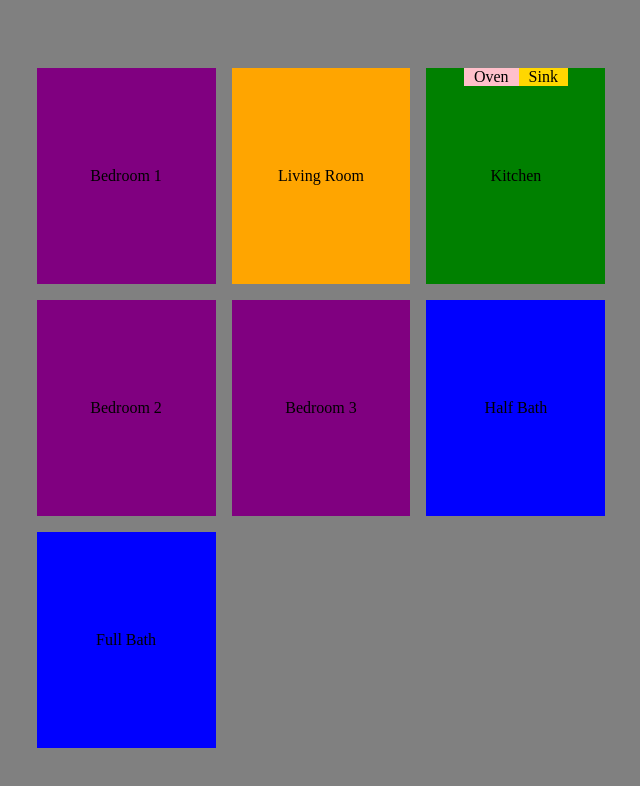
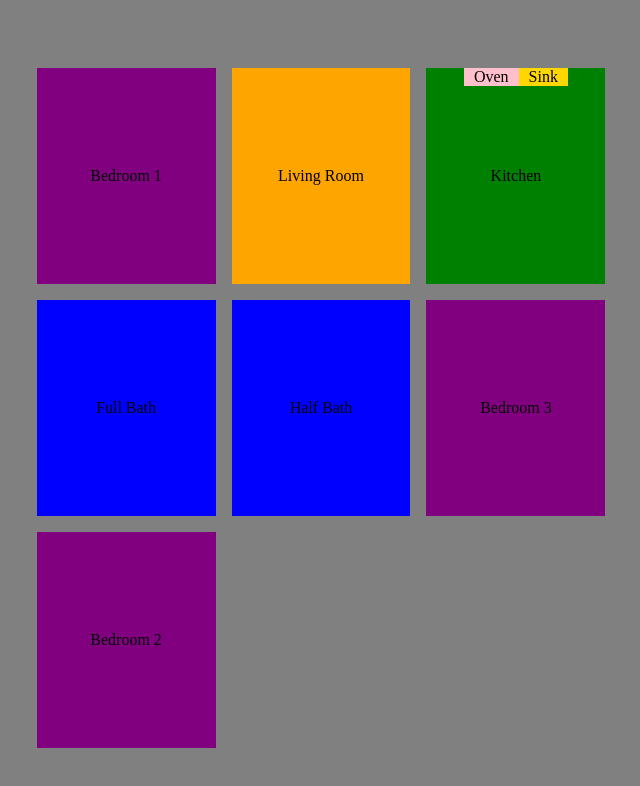
Before and after one commit to saraehutch94/react-floor-plan, a React (Create React App) app: page / in a window 1280 px wide. Shown: the top 786 px of the page, without its empty margins (319-959 px from the left). Built offline with nearby package versions, Linux system fonts and the light colour scheme.

Commit message:
re-arrange other rows of grid

```diff
--- a/src/components/FloorPlan/index.js
+++ b/src/components/FloorPlan/index.js
@@ -10,10 +10,10 @@ function FloorPlan() {
       <Bedroom bedNum={1} />
       <LivingRoom />
       <Kitchen />
+      <Bathroom size={"Full"} />
+      <Bathroom size={"Half"} />
+      <Bedroom bedNum={3} />
       <Bedroom bedNum={2} />
-      <Bedroom bedNum={3} />
-      <Bathroom size={"Half"} />
-      <Bathroom size={"Full"} />
     </div>
   );
 }
```
